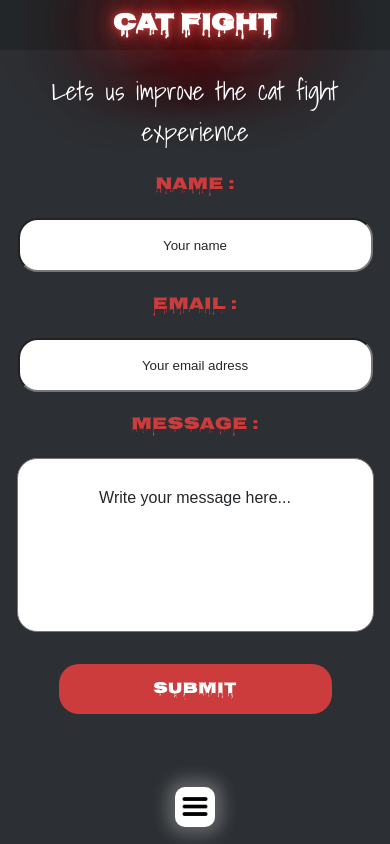
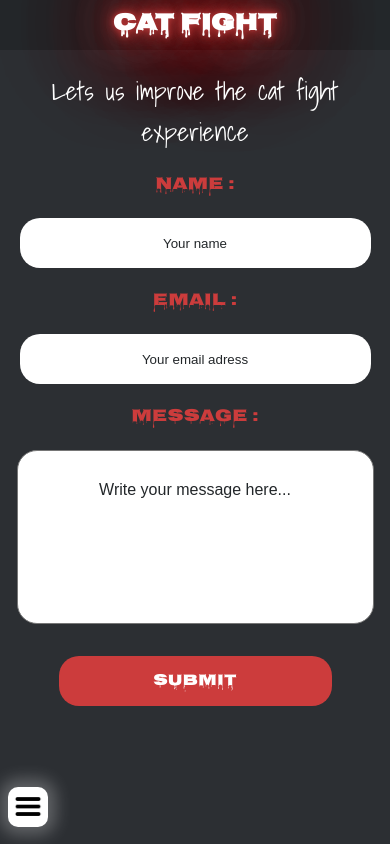
Before and after one commit to WildCodeSchool/2022-03-js-laloupe-miew-miew-team-p2, a React (Vite) app: page /content/contact in a window 390 px wide. Built offline with nearby package versions, Linux system fonts and the light colour scheme.

Commit message:
Fix mobile menu

```diff
--- a/src/pages/Contact.jsx
+++ b/src/pages/Contact.jsx
@@ -1,5 +1,7 @@
+/* eslint-disable import/no-unresolved */
 /* eslint-disable jsx-a11y/label-has-associated-control */
 /* eslint-disable no-alert */
+import Footer from "@components/Footer";
 import React, { useState } from "react";
 import "./contact.css";
 
@@ -56,6 +58,7 @@ export default function Contact() {
       <button id="btn" type="submit">
         SUBMIT
       </button>
+      <Footer />
     </form>
   );
 }
--- a/src/pages/contact.css
+++ b/src/pages/contact.css
@@ -32,6 +32,7 @@
   height: 50px;
   position: relative;
   border-radius: 20px;
+  border: none;
   margin: 0px auto;
   padding: 0px;
 }
--- a/src/pages/sass/header.scss
+++ b/src/pages/sass/header.scss
@@ -32,6 +32,7 @@ $color-shadow2: rgba(255, 255, 255, 0.248);
   bottom: 0%;
   align-items: flex-end;
   position: fixed;
+  z-index: 100;
   bottom: 0%;
   &::before {
     content: "";
@@ -206,10 +207,12 @@ label {
   border-radius: 25%;
   width: 40px;
   height: 40px;
-  position: absolute;
+  position: fixed;
+  z-index: 100;
   -webkit-box-shadow: 0px 0px 16px 8px rgba(255, 255, 255, 0.25);
   box-shadow: 0px 0px 16px 8px rgba(255, 255, 255, 0.25);
   bottom: 2%;
+  left: 2%;
   margin: 0 auto;
 }
 .point {
```
